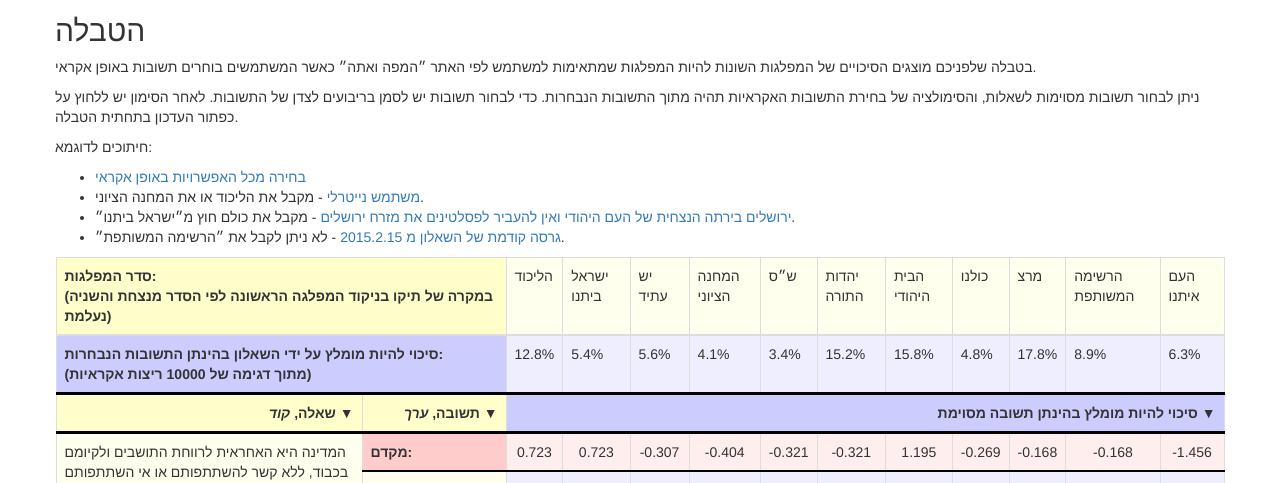
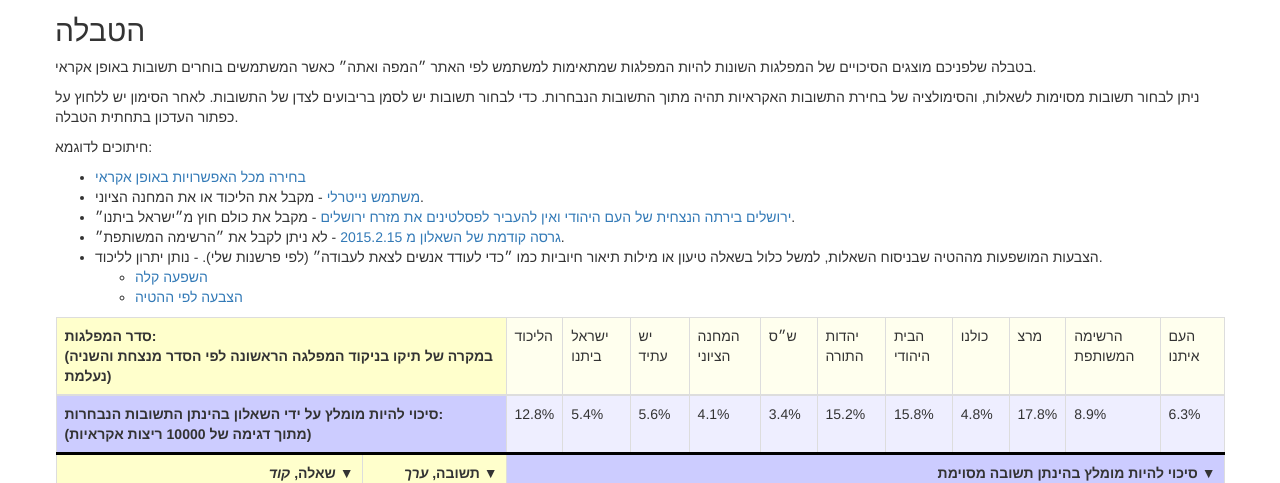
Before and after one commit to yairchu/hayom_map_re, a Django app: page / in a window 1280 px wide. Shown: the part 372-855 px from the top of the page. Run offline with Django 3.2, Linux system fonts and the light colour scheme; data comes from the database, SQL or seed files in the repository; some libraries are stand-ins or nearby versions.

Commit message:
add more examples

```diff
--- a/hayom/templates/hayom/home.html
+++ b/hayom/templates/hayom/home.html
@@ -133,6 +133,27 @@
             <a href="?version=2015.2.15">
               {% trans "גרסה קודמת של השאלון מ 2015.2.15" %}
             </a> - {% trans "לא ניתן לקבל את ״הרשימה המשותפת״" %}.
+          </li>
+          <li>
+            {% blocktrans %}
+            הצבעות המושפעות מההטיה שבניסוח השאלות,
+            למשל כלול בשאלה טיעון או מילות תיאור חיוביות
+            כמו ״כדי לעודד אנשים לצאת לעבודה״
+            (לפי פרשנות שלי). -
+            נותן יתרון לליכוד.
+            {% endblocktrans %}
+            <ul>
+              <li>
+                <a href="?m2_3N-2=on&m2_3N-1=on&m3_3N-2=on&m3_3N-1=on&m4_3N-2=on&m4_3N-1=on&m6_3N-2=on&m6_3N-1=on&m2_2N1=on&m2_2N2=on&m3_2N-2=on&m3_2N-1=on&m4_2N-2=on&m4_2N-1=on&m5_2N-2=on&m5_2N-1=on">
+                  {% trans "השפעה קלה" %}
+                </a>
+              </li>
+              <li>
+                <a href="?m2_3N-2=on&m2_3N-1=on&m2_3N0=on&m3_3N-2=on&m3_3N-1=on&m3_3N0=on&m4_3N-2=on&m4_3N-1=on&m6_3N-2=on&m6_3N-1=on&m6_3N0=on&m2_2N0=on&m2_2N1=on&m2_2N2=on&m3_2N-2=on&m3_2N-1=on&m3_2N0=on&m4_2N-2=on&m4_2N-1=on&m4_2N0=on&m5_2N-2=on&m5_2N-1=on&m5_2N0=on">
+                  {% trans "הצבעה לפי ההטיה" %}
+                </a>
+              </li>
+            </ul>
           </li>
         </ul>
       </p>
```
